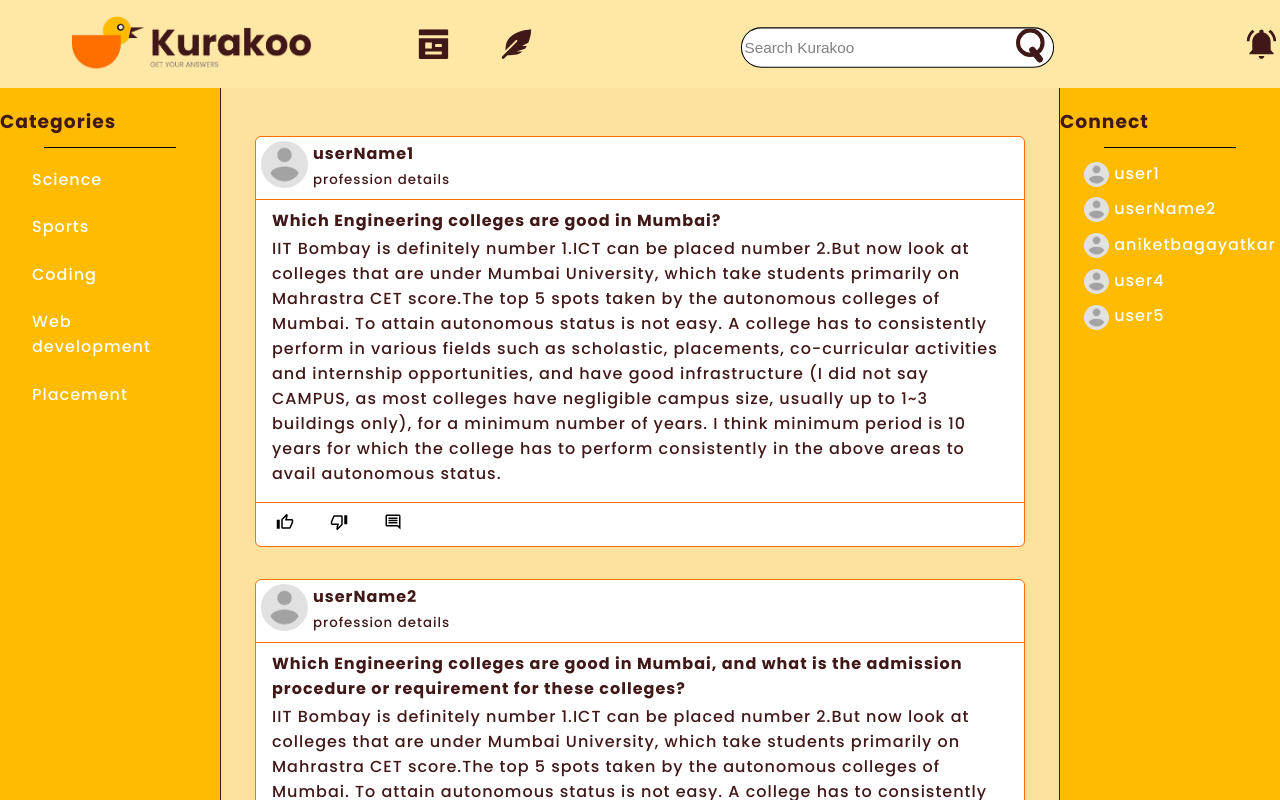
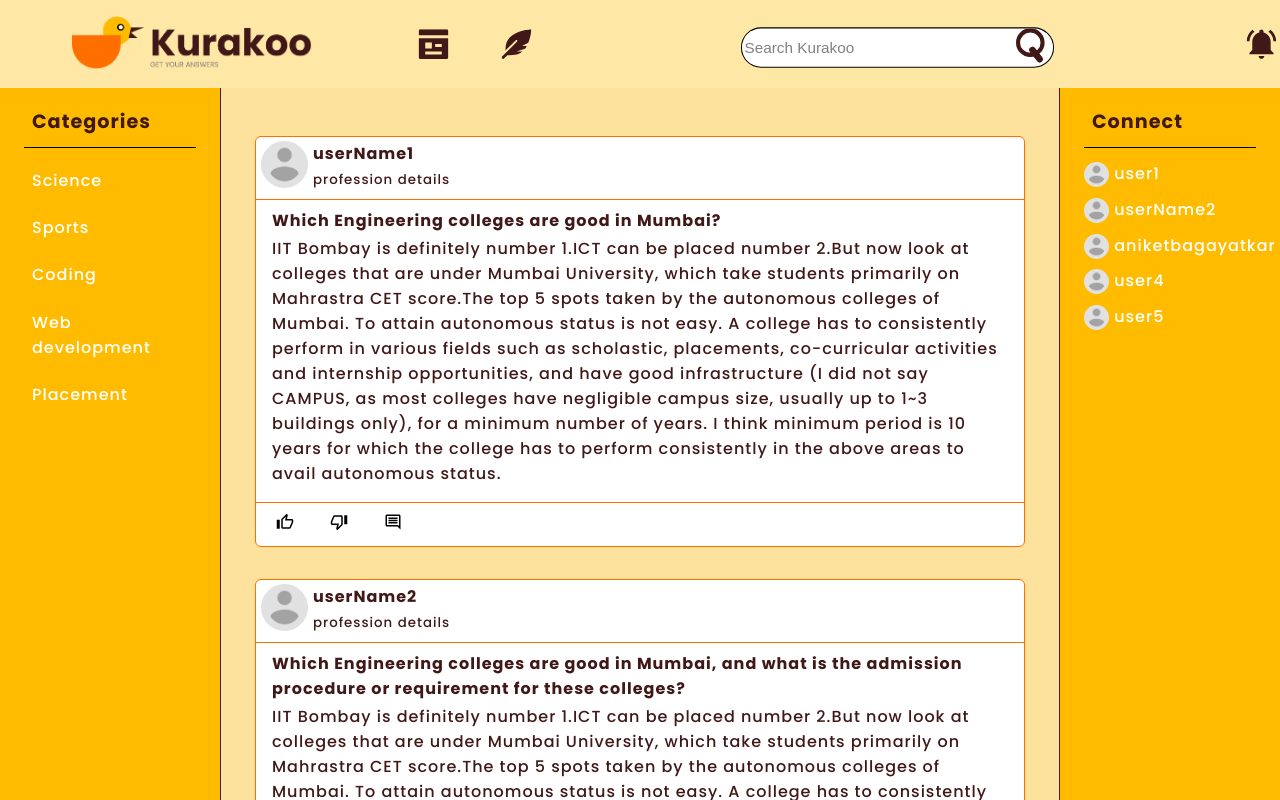
Before and after one commit to purnima143/Kurakoo, a React (Create React App) app in the folder client/: page /feed in a window 1280 px wide. Shown: the top 800 px of the page. Built offline with nearby package versions, Linux system fonts and the light colour scheme.

Commit message:
style added and notification linked

```diff
--- a/client/src/App.js
+++ b/client/src/App.js
@@ -3,12 +3,13 @@ import "./App.css";
 import { BrowserRouter, Switch, Route } from "react-router-dom";
 import Preloader from "./Component/Preloader/Preloader";
 import NotificationPage from "./Component/NotificationPage/NotificationPage";
+import AddAQuestion from "./Component/AddAQuestion/AddAQuestion";
+
 
 const Homepage=lazy(()=> import("./Component/homepage/homepage"));
 const Signup=lazy(()=>import("./Component/SignUp/SignUp"));
 const Signin=lazy(()=>import("./Component/SignIn/SignIn"));
 const Feed=lazy(()=>import("./components/feed"));
-const AddAQuestion=(()=>import("./Component/AddAQuestion/AddAQuestion"));
 const AboutUs=(()=>import("./Component/aboutus/aboutus"));
 
 
--- a/client/src/Component/navbar/Navbar.js
+++ b/client/src/Component/navbar/Navbar.js
@@ -24,7 +24,7 @@ export default function Navbar() {
                         <SearchBar/>
                     </div>
                     <div className = "option">
-                        {data.notification}
+                    <Link to ="/notification"> {data.notification}</Link>
                     </div>
                 </div>
             </nav>
--- a/client/src/components/feed.css
+++ b/client/src/components/feed.css
@@ -60,6 +60,9 @@ body{
 #category-heading{
     color: var(--tertiary-color);
     margin-bottom: 0.7rem;
+    padding-left: 2rem;
+    font-weight: 1000;
+    font-size: larger;
 }
 
 /* Right sidebar */
@@ -85,7 +88,9 @@ body{
 #connect-heading{
     color: var(--tertiary-color);
     margin-bottom: 0.7rem;
-    font: larger;
+    padding-left: 2rem;
+    font-weight: 1000;
+    font-size: larger;
 }
 
 .sidebar-right-categories a{
--- a/client/src/components/feed.js
+++ b/client/src/components/feed.js
@@ -11,7 +11,7 @@ function FeedPage() {
         <NavBar/>
         <div className = "side-bar-left">
           <h3 id = "category-heading">Categories</h3>
-          <hr style = {{padding: "1px 0px 0px 0px", backgroundColor: "black", border: "0rem", width: "60%", margin: "0rem auto", marginBottom: "0.5rem"}}></hr>
+          <hr style = {{padding: "1px 0px 0px 0px", backgroundColor: "black", border: "0rem", width: "78%", margin: "0rem auto", marginBottom: "0.5rem"}}></hr>
           <ul className = "sidebar-left-categories">
             <li className = "sidebar-left-items">
               <a href = "/">Science</a>
@@ -33,7 +33,7 @@ function FeedPage() {
 
         <div className = "side-bar-right">
           <h3 id = "connect-heading">Connect</h3>
-          <hr style = {{padding: "1px 0px 0px 0px", backgroundColor: "black", border: "0rem", width: "60%", margin: "0rem auto", marginBottom: "0.5rem"}}></hr>
+          <hr style = {{padding: "1px 0px 0px 0px", backgroundColor: "black", border: "0rem", width: "78%", margin: "0rem auto", marginBottom: "0.5rem"}}></hr>
           <ul className = "sidebar-right-categories">
             {connect.map((item, index) => {
               return (
```
